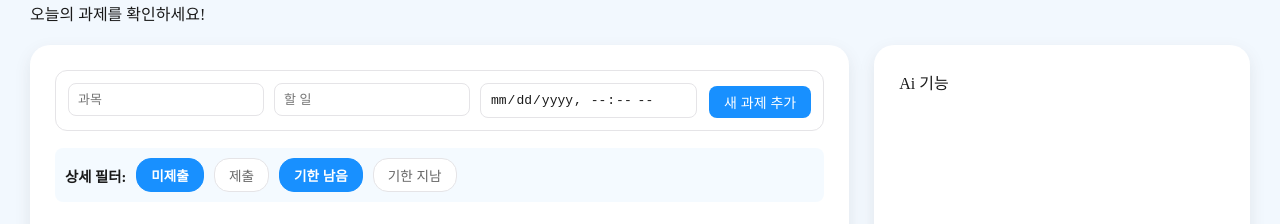
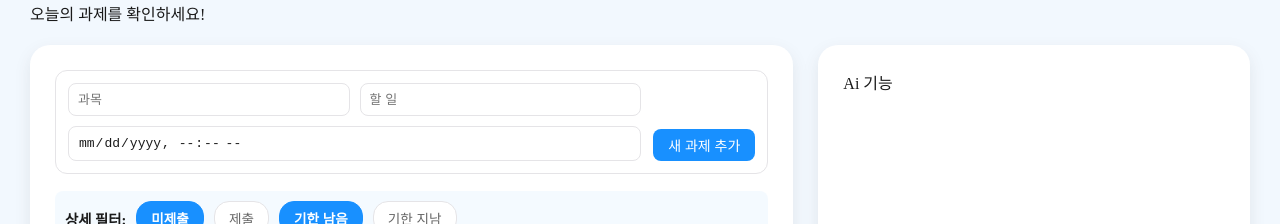
Before and after one commit to KadenID/OSBP_Team_NULL, a React (Vite) app in the folder client/: page / in a window 1280 px wide. Shown: the part 177-401 px from the top of the page. Built offline with nearby package versions, Linux system fonts and the light colour scheme; no server answers.

Commit message:
[bug]과제생성 오버플로우 수정 #30

```diff
--- a/client/src/Components/assignment-tab/AssignmentTab.css
+++ b/client/src/Components/assignment-tab/AssignmentTab.css
@@ -217,6 +217,7 @@
 /* 과제 생성창 */
 .add-form {
   display: flex;
+  flex-wrap: wrap;
   align-items: flex-end;
   gap: 12px;
   background-color: var(--bg-card);
@@ -228,12 +229,14 @@
 
 .input-group {
   display: flex;
+  flex-wrap: wrap;
   flex: 1;
   gap: 10px;
 }
 
 .input-field {
   display: flex;
+  flex-wrap: wrap;
   flex-direction: column;
   flex: 1;
   gap: 5px;
```
